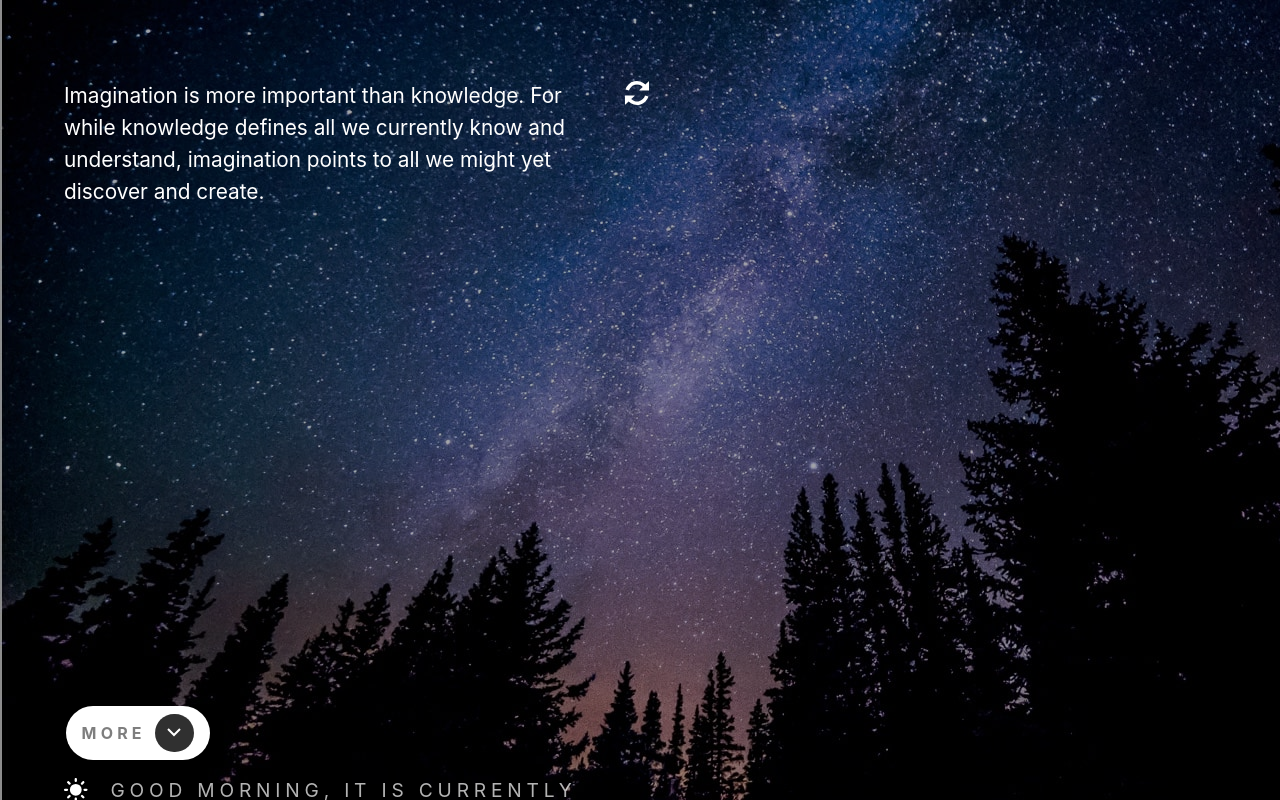
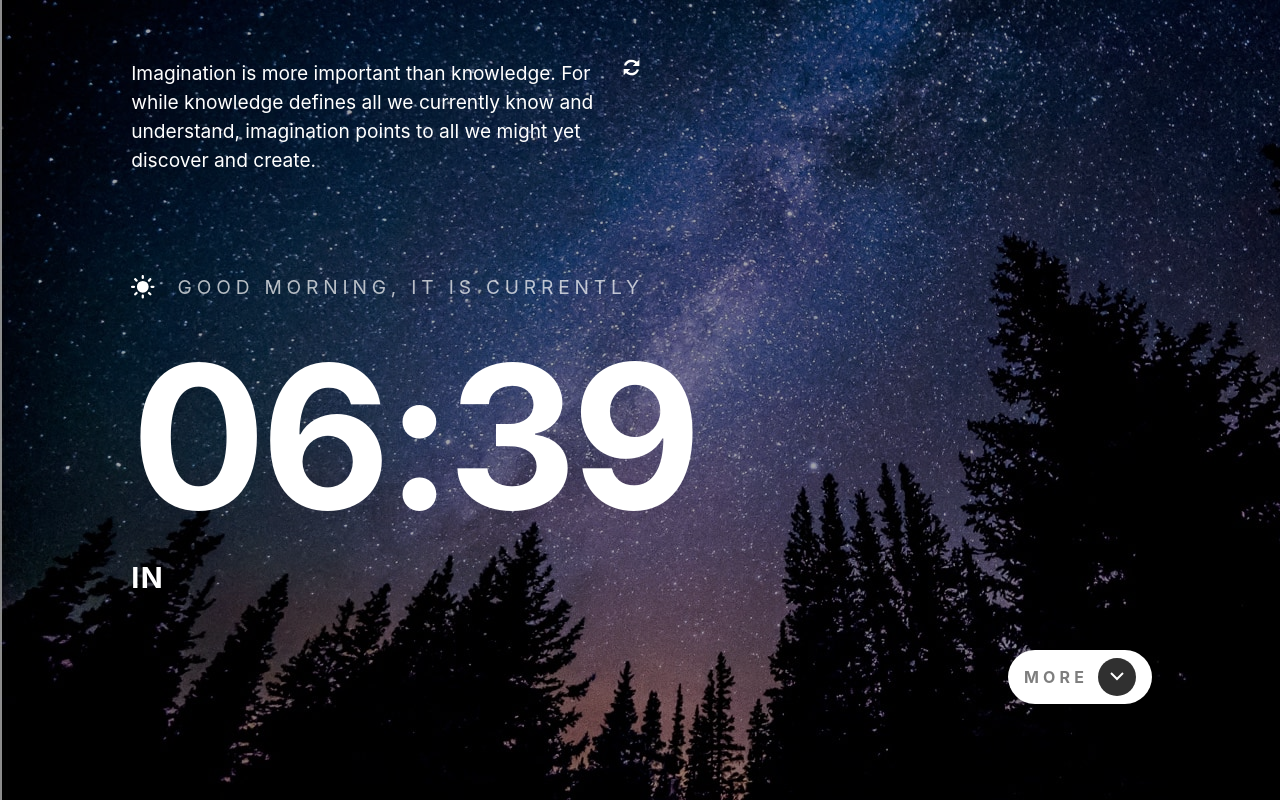
Before and after one commit to chiomaubaezuonu/clock-app, a React (Create React App) app: page / in a window 1280 px wide. Built offline with nearby package versions, Linux system fonts and the light colour scheme; no server answers.

Commit message:
Modified Styling for desktop

```diff
--- a/src/App.css
+++ b/src/App.css
@@ -7,14 +7,16 @@
 body {
   font-family: Inter, sans-serif;
   color: #fff;
+  background-color: #c8c6c6;
 }
 
 .container {
   /* Your other styles for the content container */
-  position: relative;
+  /* position: relative; */
   /* Required for transform animation to work */
-  animation: inherit;
+  /* animation: inherit; */
   /* Inherit animation from .App.active */
+
 }
 
 .day {
@@ -42,7 +44,7 @@ body {
 
 .App.active {
   /* Styles for the "expanded" state when more is true */
-  height: calc(100vh - 50vh);
+  height: calc(100vh - 65vh);
 
   /* Adjust additional height as needed */
 }
@@ -51,7 +53,7 @@ body {
   color: white;
   display: flex;
   /* margin: 4rem 0 0 0; */
-  width: 57.3rem;
+  width: 50%;
   gap: 6;
 }
 
@@ -183,24 +185,29 @@ button {
 
 .additional-data {
   /* background-color: rgba(255, 255, 255, .95); */
-  padding: 3rem 8rem;
+  padding: 4.5rem 8rem;
   margin-bottom: 2rem;
   color: #303030;
-  height: 50vh;
+  height: 100vh;
   overflow: hidden;
   background-color: #c8c6c6;
 }
+.additional-data.active{
+  height: calc(100vh - 20vh);
 
-
-.dayOfYear {
-  display: flex;
-  gap: 16.2rem;
 }
 
-.week-div {
+.dayOfYear,.week-div {
   display: flex;
-  gap: 34rem;
+  width: 72.5%;
+  justify-content: space-between;
+  color: #303030;
+  /* gap: 16.2rem; */
 }
+
+/* .week-div {
+  display: flex;
+} */
 
 .dayOfYear,
 h2 {
@@ -235,6 +242,7 @@ h2 {
   font-size: 3.8rem;
   font-weight: 700;
 }
+
 
 .more-switch {
   margin-top: 4rem;
@@ -375,12 +383,16 @@ h2 {
     padding: 2.8rem 3.5rem;
     flex-direction: column;
   }
-
+.additional-data.active{
+  padding: 1.4rem 1rem;
+}
   .small {
     display: flex;
     gap: 2rem;
+    padding: 0.7rem;
     justify-content: space-between;
     margin: 0.1rem 0;
+
   }
 
   .dayOfYear {
@@ -390,7 +402,7 @@ h2 {
   }
 
   .dayOfYear h2 {
-    font-size: 0.7rem;
+    font-size: 0.6rem;
   }
 
   .dayOfYear p {
@@ -399,7 +411,8 @@ h2 {
   }
 
   .week-div h2 {
-    font-size: 0.7rem;
+    font-size: 0.6rem;
+
   }
 
   .week-div p {
@@ -414,39 +427,45 @@ h2 {
   }
 }
 
-
+/*
 @media (min-width: 768px) {
 
   .App {
     padding-left: 4rem;
     padding-top: 5rem;
   }
-.quotes-div{
+
+  .quotes-div {
     gap: 1rem;
   }
+
   .quotes-div .quotes {
     width: 34rem;
     font-size: 1.3rem;
     line-height: 2rem;
 
   }
-.refresh-icon,.rotateIcon{
+
+  .refresh-icon,
+  .rotateIcon {
     width: 2vw;
     height: 2vw;
   }
+
   .author {
     margin-left: 0;
     font-weight: 700;
     font-size: 1.1rem;
     margin-bottom: 0.6rem;
     color: white;
-  }
-  .greeting-div{
+  } */
+
+  /* .greeting-div{
     margin-top: 35rem;
     width: 100%;
     margin-bottom: 0;
-  }
-  .greeting{
+  } */
+  /* .greeting{
     color: white;
     width: 100vw;
   }
@@ -459,9 +478,22 @@ h2 {
   }
   .timezone{
     font-size: 1.4rem;
-  }
-  .more-switch{
+  } */
+  /* .more-switch{
     left: 4.1rem;
     bottom: 2.5rem;
   }
+}*/
+
+/* @media(min-width: 2500px){
+
+ .time-div{
+  width: 28%;
  }
+ .additional-data{
+  background-color: aquamarine;
+ }
+ .week-div{
+  gap: 41rem;
+ }
+} */
--- a/src/index.css
+++ b/src/index.css
@@ -1,11 +1,11 @@
-/* html {
+html {
     scroll-behavior: smooth;
     font-size: 100%;
 }
 
 @media (max-width: 1180px) {
     html {
-        font-size: 92%;
+        font-size: 100%;
     }
 }
 
@@ -69,7 +69,7 @@
 }
 
 
-* {
+/* * {
     margin: 0;
     padding: 0;
     box-sizing: border-box;
@@ -77,7 +77,7 @@
         "Montserrat",
         segoe UI,
         sans-serif;
-} */
+}  */
 
 /* body {
     font-size: 1.1rem;
@@ -85,4 +85,4 @@
 
 svg {
     fill: currentColor;
-} */
+}*/
```
Lines whose indentation alone changed are shown as unchanged.
